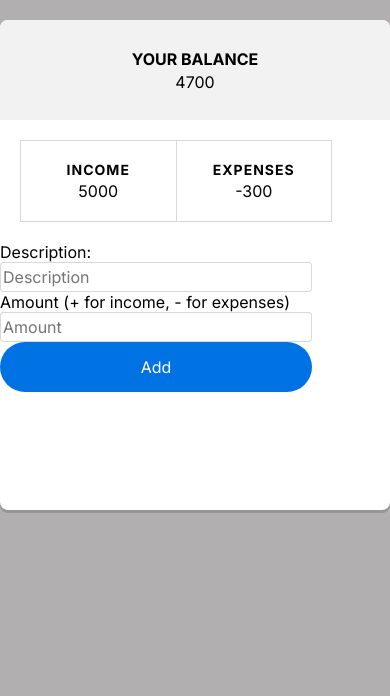
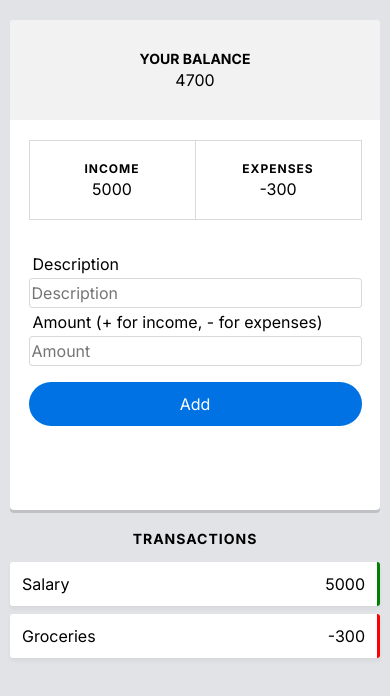
Before and after one commit to vannakrith/LearnBasicHTML, a plain HTML site: page index.html in a window 390 px wide. Drawn offline with Linux system fonts and the light colour scheme.

Commit message:
[HTML and CSS] Done

```diff
--- a/index.html
+++ b/index.html
@@ -10,6 +10,9 @@
     <title>Project</title>
 </head>
 <body>
+
+    <div class="wrapper">
+
         <div class="app">
 
             <div class="top">
@@ -29,7 +32,7 @@
             </div>
 
             <form class="input-form">
-            <label for="description" class="label">Description:</label>
+                 <label for="description" class="label">Description</label>
                  <input id="description" type="text" class="input input--description" placeholder="Description">
 
                  <label for="amouunt-input" class="label">Amount (+ for income, - for expenses)</label>
@@ -39,5 +42,22 @@
              </form>
 
         </div>
+        <section class="transaction-section">
+             <h2 class="transaction-heading">Transactions</h2>
+             <ul class="transaction-container">
+                 <li class="transaction transaction--income">
+                     <span class="transaction__text">Salary</span>
+                     <span class="transaction__amount">5000</span>
+                     <button class="transaction__btn">x</button>
+                 </li>
+                 <li class="transaction transaction--expenses">
+                     <span class="transaction__text">Groceries</span>
+                     <span class="transaction__amount">-300</span>
+                     <button class="transaction__btn">x</button>
+                 </li>
+             </ul>
+        </section>
+    </div>
+
 </body>
 </html>
--- a/style.css
+++ b/style.css
@@ -7,13 +7,19 @@
 /* Base Style */
 body {
     font-family: 'Inter', sans-serif;
-    background-color: rgb(178, 175, 176);
+    background-color: #e1e3e7;
     display: flex;
     justify-content: center;
     min-height: 100vh;
-    align-items: flex-start;
-    margin-top: 20px;
+    align-items: center;
+    /* padding-top:400px; */
 }
+
+ul {
+    list-style: none;
+}
+
+
 
 input {
     border: none;
@@ -26,16 +32,21 @@ button {
     font: inherit;
 }
 
+.wrapper {
+    display: flex;
+    height: 490px;
+}
 
 .app {
     background-color: rgb(255, 255, 255);
     width: 400px;
-    height: 490px;
+    height: 100%;
     border-radius: 8px;
     box-shadow: 0 3px rgba(0, 0, 0, 0.15);
     overflow: hidden;
     display: flex;
     flex-direction: column;
+    align-items: center;
 }
 
 .your-balance {
@@ -52,6 +63,7 @@ button {
     flex-direction: column;
     justify-content: center;
     align-items: center;
+    width: 100%;
 }
 
 .overview {
@@ -73,6 +85,28 @@ button {
 
 }
 
+/* .first-section {
+    padding: 20px 0;
+    flex: 1 ;
+    display: flex;
+    flex-direction: column;
+    justify-content: center;
+    align-items: center;
+    flex-grow: 1;
+    flex-shrink: 1;
+    flex-basis: 50px;
+}
+.second-section {
+    padding: 20px 0;
+    flex: 1 ;
+    flex-grow: 1;
+    flex-shrink: 0;
+    display: flex;
+    flex-direction: column;
+    justify-content: center;
+    align-items: center;
+} */
+
 .overview-heading {
     font-size: 14px;
     font-weight: 600px;
@@ -90,11 +124,12 @@ button {
     display: flex;
     flex-direction: column;
     width: 80%;
-
+    margin-top: 10px;
 
 }
 
 .label {
+    padding: 4px;
 
 }
 
@@ -113,5 +148,174 @@ button {
     width: 100%;
     border-radius: 5000px;
     color: #ffffff;
+    margin-top: 16px;
+    transition: all 0.3s;
+}
+
+.btn:hover {
+    background:#0068cf ;
+}
+
+.input:focus {
+    border: 1px solid rgba(0, 0, 0, 0.15);
+    outline: none;
+}
+
+.transaction-section {
+    margin-left: 30px;
 
 }
+
+.transaction-heading {
+    font-size: 14px;
+    font-weight: 600px;
+    text-transform: uppercase;
+    letter-spacing: 1px;
+    margin-bottom: 12px;
+}
+
+.transaction {
+    background: white;
+    padding: 15px 16px;
+    margin-bottom: 8px;
+    border-radius: 3px;
+    box-shadow: 0 3px 4px rgba(0, 0, 0, 0.05);
+    cursor: pointer;
+    position: relative;
+    overflow: hidden;
+    display: flex;
+    justify-content: space-between;
+}
+
+.transaction--income {
+    border-right: 3px solid green;
+
+}
+
+.transaction--expenses {
+    border-right: 3px solid red;
+
+}
+
+.transaction__text {
+
+}
+
+.transaction__amount {
+
+}
+
+.transaction__btn {
+    position: absolute;
+    top: 50%;
+    left: 50%;
+    transform: translate(-50%, -170%);
+    background: #000;
+    width: 100%;
+    height: 100%;
+    color: rgba(255, 255, 255, 0.7);
+    transition: all 0.3s;
+}
+
+.transaction:hover .transaction__btn {
+    transform: translate(-50%, -50%);
+    cursor: pointer;
+}
+
+.transaction-container {
+    width: 300px;
+}
+
+@media screen and (max-width: 800px) {
+    .wrapper {
+        flex-direction: column;
+        height: initial;
+        row-gap: 20px;
+        margin: 20px;
+        width: 100%;
+    }
+
+    .app {
+        height: auto;
+        min-height: 490px;
+        width: 100%;
+        max-width: 500px;
+        margin: 0 auto;
+    }
+
+    .transaction-section {
+        margin-left: 0;
+        width: 100%;
+        max-width: 500px;
+        margin: 0 auto;
+    }
+
+    .transaction-container {
+        width: 100%;
+    }
+
+    .overview {
+        width: 90%;
+        margin: 20px auto;
+    }
+
+    .input-form {
+        width: 90%;
+    }
+}
+
+@media screen and (max-width: 500px) {
+    body {
+        align-items: start;
+        padding: 10px;
+    }
+
+    .wrapper {
+        width: 100%;
+        margin: 10px 0;
+    }
+
+    .app {
+        width: 100%;
+        border-radius: 4px;
+    }
+
+    .transaction-heading {
+        text-align: center;
+        margin-bottom: 15px;
+    }
+
+    .transaction {
+        padding: 12px;
+    }
+
+    .btn {
+        padding: 12px 16px;
+    }
+
+    .overview-heading {
+        font-size: 12px;
+    }
+
+    .your-balance {
+        font-size: 14px;
+    }
+}
+
+@media screen and (max-width: 350px) {
+    .app {
+        min-height: 450px;
+    }
+
+    .top {
+        height: 80px;
+    }
+
+    .transaction {
+        padding: 10px;
+    }
+
+    .btn {
+        padding: 10px 14px;
+    }
+}
```
Lines whose indentation alone changed are shown as unchanged.
